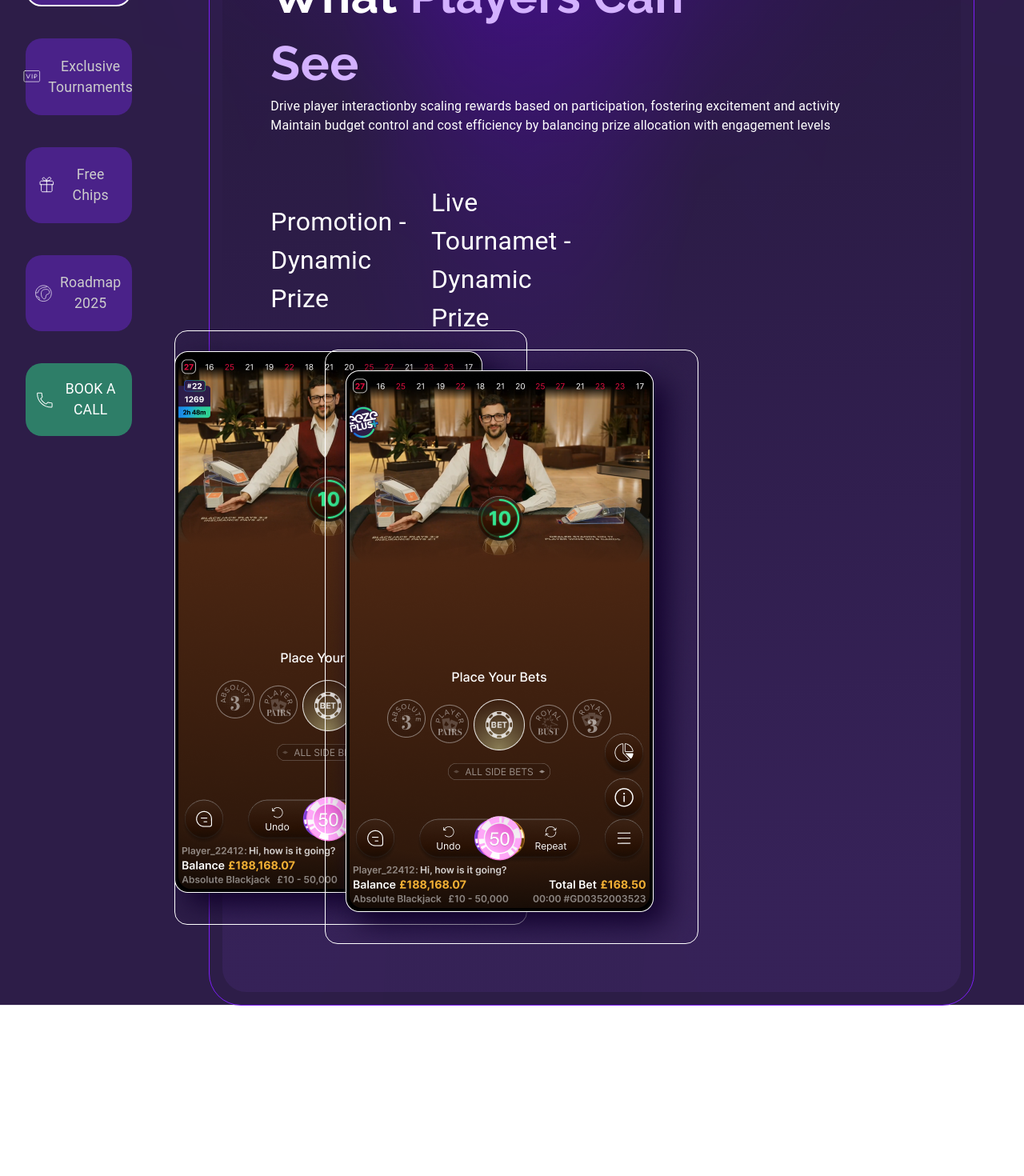
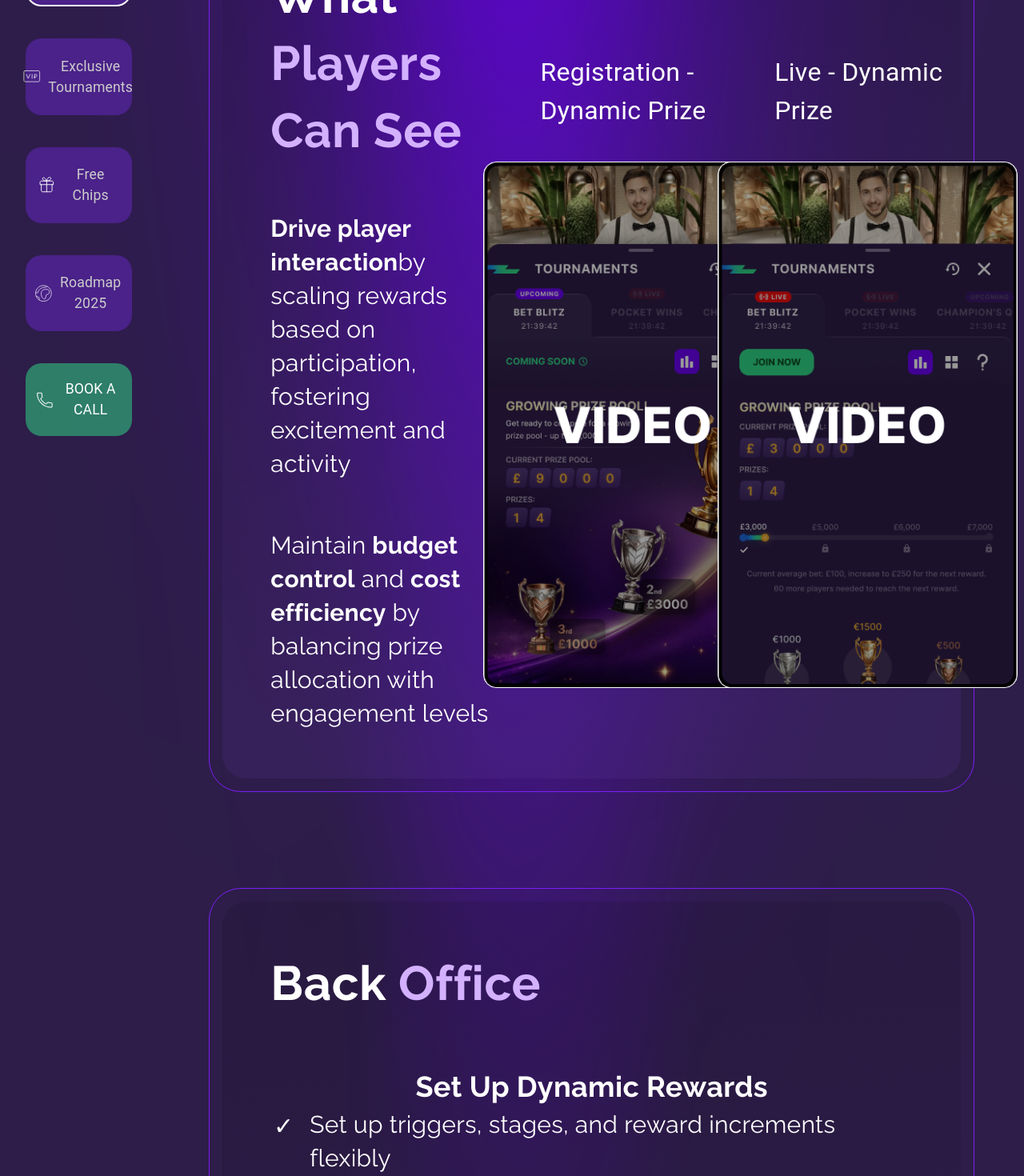
Before and after one commit to eeze-tain/eeze, a React (Create React App) app: page /rewards in a window 1280 px wide. Shown: the part 620-2090 px from the top of the page at 80% size. Before the commit the page ends 1877 px from the top, so only its background shows below. Built offline with nearby package versions, Linux system fonts and the light colour scheme.

Commit message:
Dynamic rewards

```diff
--- a/src/pages/DynamicRewards.tsx
+++ b/src/pages/DynamicRewards.tsx
@@ -43,6 +43,7 @@ const containerStyles = {
     fontFamily: 'Roboto',
     overflowX: 'hidden',
     marginTop: '40px',
+    marginBottom:"30px"
   },
   sectionWrapper: {
     border: '1px solid #7C1DF7',
@@ -58,6 +59,7 @@ const containerStyles = {
     height: 'calc(100% - 120px)',
     borderRadius: '30px',
     padding: '60px',
+    gap: "60px"
   },
 };
 const DynamicRewards: React.FC = () => {
@@ -65,7 +67,7 @@ const DynamicRewards: React.FC = () => {
     <Box sx={containerStyles.mainWrapper}>
       <AnimatedSection>
         {/* Hero Section */}
-        <Box display="flex" justifyContent="space-between">
+        <Box display="flex" justifyContent="center">
           <Typography variant="h3" sx={typographyStyles.header}>
             Dynamic <span>Rewards
             </span>
@@ -79,42 +81,111 @@ const DynamicRewards: React.FC = () => {
 
         {/* Phases Section */}
         <Box sx={containerStyles.sectionWrapper} marginTop={"120px"}>
-          <Box sx={containerStyles.sectionInnerBg} display={"flex"} flexDirection={"column"}>
-            <Box display={"flex"} justifyContent={"space-between"} flexDirection={"column"}>
-              <Typography sx={typographyStyles.sectionTitle} width={"70%"}>
+          <Box sx={containerStyles.sectionInnerBg} display={"flex"} flexDirection={"row"}>
+            <Box display={"flex"} justifyContent={"center"} flexDirection={"column"} width={"42%"}>
+              <Typography sx={typographyStyles.sectionTitle}>
                 What <span>Players can see
                 </span>
               </Typography>
-              <Box>
-                <Typography >
+              <Box marginTop={"60px"}>
+                <Typography sx={{
+                  fontFamily: '"Raleway", serif',
+                  fontWeight: 400,
+                  fontSize: '30px',
+                  lineHeight: '42px',
+                  '& span': {
+                    fontWeight: 700,
+                  },
+                }}>
                   <span>Drive player interaction
                   </span>by scaling rewards based on participation, fostering excitement and activity
                 </Typography>
-                <Typography >
+                <Typography sx={{
+                  fontFamily: '"Raleway", serif',
+                  fontWeight: 400,
+                  fontSize: '30px',
+                  lineHeight: '42px',
+                  '& span': {
+                    fontWeight: 700,
+                  },
+                  marginTop: "60px"
+                }}>
                   Maintain <span>budget control</span> and <span>cost efficiency</span> by balancing prize allocation with engagement levels
                 </Typography>
               </Box>
             </Box>
-            <Box sx={{ marginTop: "60px" }} display={"flex"}>
-              {phases.map((slide) => (
-                <Box width={"25%"} display={"flex"} justifyContent={"center"} flexDirection={"column"}
+            <Box display={"flex"} marginTop={"60px"} gap={"60px"} width={"58%"}>
+              {phases.map(({ title, image }) => (
+                <Box width={"50%"} display={"flex"} justifyContent={"center"} flexDirection={"column"}
                   alignItems={"center"}>
                   <Typography
                     sx={{
                       fontSize: '2rem',
-                      marginBottom: '1rem',
+                      marginBottom: '40px',
                     }}
                   >
-                    {slide.title}
+                    {title}
                   </Typography>
                   <Box sx={{
                     border: '1px solid #ffffff',
                     borderRadius: '16px',
-                  }} component="img" src={slide.image} alt={slide.title}
+
+                  }} component="img" src={image} alt={title} width={"373px"}
                   />
                 </Box>
+              ))}
+            </Box>
+          </Box>
+        </Box>
 
-              ))}
+        {/* Back Office Section */}
+        <Box sx={containerStyles.sectionWrapper} marginTop={"120px"} marginBottom={"20px"}>
+          <Box sx={containerStyles.sectionInnerBg} display={"flex"} flexDirection={"column"}>
+            <Typography sx={typographyStyles.sectionTitle}>
+              Back <span>Office
+              </span>
+            </Typography>
+            <Box>
+              <Typography sx={{  fontSize: "36px", fontWeight: "700", fontFamily: "Raleway, serif", display: "flex", justifyContent: "center" }}>
+                <span>Set Up Dynamic Rewards
+                </span>
+              </Typography>
+              <MarkedText >
+                Set up triggers, stages, and reward increments flexibly</MarkedText>
+              <Box
+                sx={{
+                  background: '#00000066',
+                  borderRadius: '32.9px',
+                  height: '869.15px',
+                  border: '1.37px solid #FFFFFF',
+                  display: "flex",
+                  justifyContent: "center",
+                  alignItems: "center",
+                  marginTop: "60px"
+                }}
+              >
+                <Typography fontSize={"64px"} fontWeight={"800"} color='rgba(255, 255, 255, 1)'>Video</Typography>
+              </Box>
+            </Box>
+            <Box>
+              <Typography sx={{ fontSize: "36px", fontWeight: "700", fontFamily: "Raleway, serif", display: "flex", justifyContent: "center" }}>
+                <span>Preview Prize Pool
+                </span>
+              </Typography>
+              <MarkedText sx={{ justifyContent: "center" }}>Preview the prize pool to ensure alignment with your budget</MarkedText>
+              <Box
+                sx={{
+                  background: '#00000066',
+                  borderRadius: '32.9px',
+                  height: '869.15px',
+                  border: '1.37px solid #FFFFFF',
+                  display: "flex",
+                  justifyContent: "center",
+                  alignItems: "center",
+                  marginTop: "60px"
+                }}
+              >
+              </Box>
             </Box>
           </Box>
         </Box>
@@ -123,50 +194,18 @@ const DynamicRewards: React.FC = () => {
   );
 };
 
-// Data for slides: Includes titles and image paths
+// Data for phases: Includes titles and image paths
 const phases = [
   {
     number: '1',
-    title: 'Promotion - Dynamic Prize',
+    title: 'Registration - Dynamic Prize',
     image: '/images/live-widget.png',
   },
   {
     number: '2',
-    title: 'Live Tournamet - Dynamic Prize',
+    title: 'Live - Dynamic Prize',
     image: '/images/default-widget.png',
   },
 ];
 
-const frontEndCourselSettings = {
-  dots: true,
-  infinite: true,
-  speed: 500,
-  slidesToShow: 2,
-  slidesToScroll: 1,
-  arrows: true,
-};
-
-// Data for slides: Includes titles and image paths
-const backEndSlides = [
-  {
-    number: '1',
-    title: 'Setting Up Dynamic Rewards',
-    image: '/images/tournament-list.png',
-  },
-  {
-    number: '2',
-    title: 'Configuring Different Stages & Results',
-    image: '/images/create-new-tournament.png',
-  },
-];
-
-const backEndCourselSettings = {
-  dots: true,
-  infinite: true,
-  speed: 500,
-  slidesToShow: 2,
-  slidesToScroll: 1,
-  arrows: true,
-};
-
 export default DynamicRewards;
--- a/src/pages/components/MarkedText/index.tsx
+++ b/src/pages/components/MarkedText/index.tsx
@@ -1,12 +1,14 @@
 import { ReactNode } from 'react';
-import { Box, Typography } from '@mui/material';
+import { Box, SxProps, Theme, Typography } from '@mui/material';
 
-interface MarkedTextProps{
+interface MarkedTextProps {
     children?: ReactNode,
+    sx?: SxProps<Theme>;
+
 }
-const MarkedText = ({children} : MarkedTextProps) => {
+const MarkedText = ({ children, sx }: MarkedTextProps) => {
     return (
-        <Box display="flex" flexDirection="row" gap={2}>
+        <Box sx={sx} display="flex" flexDirection="row" gap={2}>
             <Box sx={{ width: 'fit-content' }}>
                 <Typography sx={{
                     display: 'flex',
@@ -27,10 +29,10 @@ const MarkedText = ({children} : MarkedTextProps) => {
                         lineHeight: '42px',
                         '& span': {
                             fontWeight: 700,
-                          },
+                        },
                     }}
                 >
-                   {children}
+                    {children}
                 </Typography>
             </Box>
         </Box>
```
Also changed, not shown: public/images/default-widget.png, public/images/live-widget.png.
